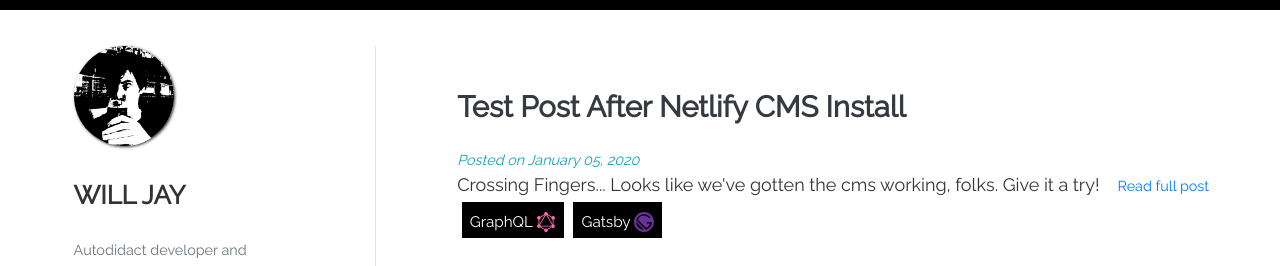
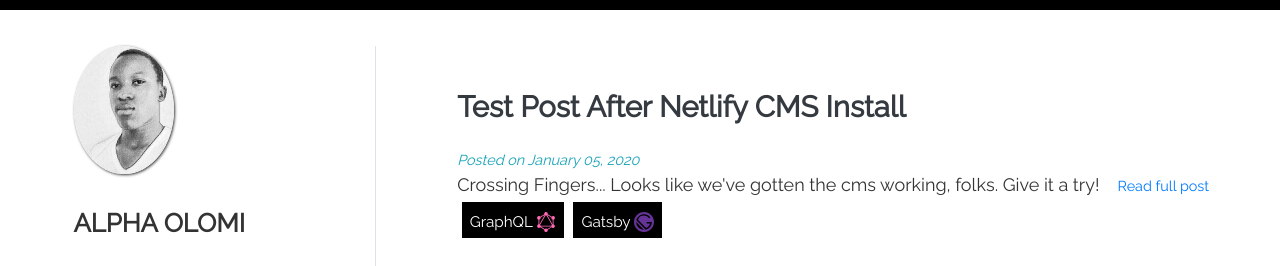
Before and after one commit to alphaolomi/developer-diary, a Gatsby site: page / in a window 1280 px wide. Shown: the part 57-323 px from the top of the page. Built offline with nearby package versions, Linux system fonts and the light colour scheme; Gatsby itself is replaced by a stand-in of ours; some packages are replaced by stand-ins of ours.

Commit message:
feat: minor updates

```diff
--- a/config.js
+++ b/config.js
@@ -1,20 +1,20 @@
 "use strict"
 
 module.exports = {
-  url: "https://developer-diary.netlify.com",
+  url: "https://diary.alphaolomi.com",
   title: "Developer Diary",
   tagline: "Autodidact developer and sometimes hoop-jumper",
-  copyright: "© 2019 willjw3, All rights reserved",
+  copyright: "© 2020 alphaolomi, All rights reserved",
   author: {
-    name: "WILL JAY",
+    name: "ALPHA OLOMI",
     bio: "Self-taught web developer and whisky aficionado",
     contacts: {
-      linkedin: "https://www.linkedin.com/in/will-ward-65234a170/",
-      github: "https://github.com/willjw3",
+      linkedin: "https://linkedin.com/in/alphaolomi",
+      github: "https://github.com/alphaolomi",
       stackoverflow:
-        "https://stackoverflow.com/users/10262432/will-ward?tab=profile",
-      freecodecamp: "https://www.freecodecamp.org/willjw3",
-      twitter: "https://twitter.com/willjw3",
+        "https://stackoverflow.com/users/5046552/alpha-olomi?tab=profile",
+      // freecodecamp: "https://www.freecodecamp.org/willjw3",
+      twitter: "https://twitter.com/alphaolomi",
     },
   },
   labels: [
--- a/src/components/sidebar/Bio.js
+++ b/src/components/sidebar/Bio.js
@@ -1,13 +1,14 @@
 import React from "react"
 import "./sidebar.css"
 
-import willjw3 from "../../images/willjw3.jpg"
+
+import alpha2014 from "../../images/alpha2014.jpg"
 
 const Bio = ({ author, tagline }) => {
 
     return (
         <div className="bio-main w-75">
-            <img src={willjw3} style={{ maxWidth: `100px` }} className="profile-img" alt="" />
+            <img src={alpha2014} style={{ maxWidth: `100px` }} className="profile-img" alt="" />
             <h3 className="mt-2 author-bio">{author}</h3>
             <small className="text-muted">{tagline}</small>
         </div>
```
Also changed, not shown: src/images/alpha2014.jpg (added).
